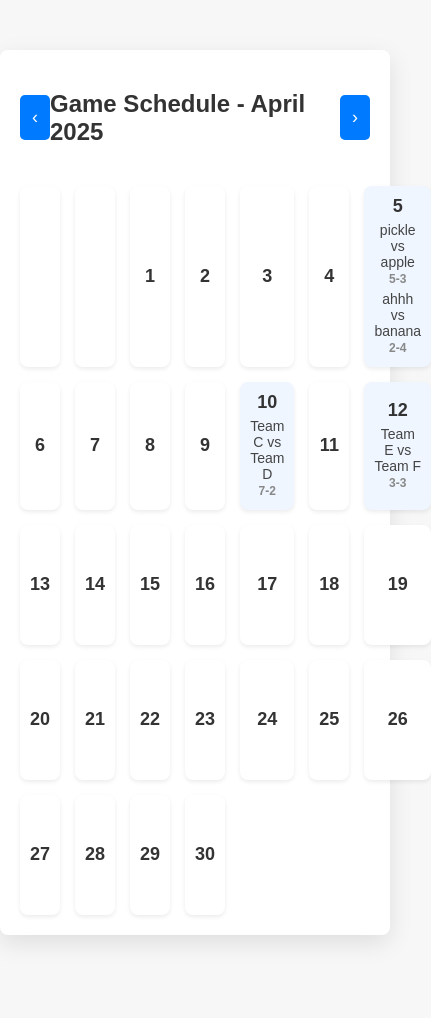
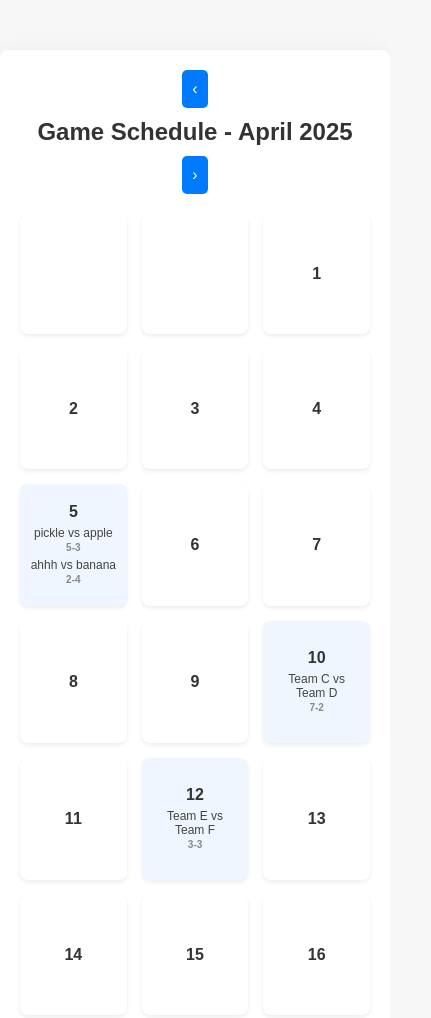
Before and after one commit to 20kawa/baseball, a plain HTML site: page index.html in a window 390 px wide. Shown: the top 1018 px of the page, 431 px wide, since content can reach past the window. Before the commit the page ends 985 px from the top, so only its background shows below. Drawn offline with Linux system fonts and the light colour scheme.

Commit message:
Update styles.css

```diff
--- a/styles.css
+++ b/styles.css
@@ -13,6 +13,7 @@ body {
   border-radius: 8px;
   box-shadow: 0 8px 24px rgba(0, 0, 0, 0.1);
   padding: 20px;
+  overflow: hidden;
 }
 
 .calendar-header {
@@ -20,12 +21,16 @@ body {
   justify-content: space-between;
   align-items: center;
   margin-bottom: 20px;
+  flex-wrap: wrap; /* Allow wrapping on smaller screens */
 }
 
 #monthYear {
   font-size: 24px;
   font-weight: bold;
   color: #333;
+  flex-grow: 1; /* Make the title grow in available space */
+  text-align: center;
+  margin: 10px 0;
 }
 
 button {
@@ -37,6 +42,7 @@ button {
   border-radius: 5px;
   cursor: pointer;
   transition: background-color 0.3s ease;
+  flex-shrink: 0; /* Prevent buttons from shrinking */
 }
 
 button:hover {
@@ -93,3 +99,31 @@ button:hover {
   margin-top: 2px;
   font-weight: bold;
 }
+
+/* Mobile responsiveness */
+@media (max-width: 600px) {
+  .calendar-header {
+    flex-direction: column;
+  }
+
+  .calendar-grid {
+    grid-template-columns: repeat(3, 1fr); /* Show only 3 columns on small screens */
+  }
+
+  .day-number {
+    font-size: 16px;
+  }
+
+  .game-name {
+    font-size: 12px;
+  }
+
+  .game-score {
+    font-size: 10px;
+  }
+
+  button {
+    font-size: 16px;
+    padding: 10px;
+  }
+}
```
